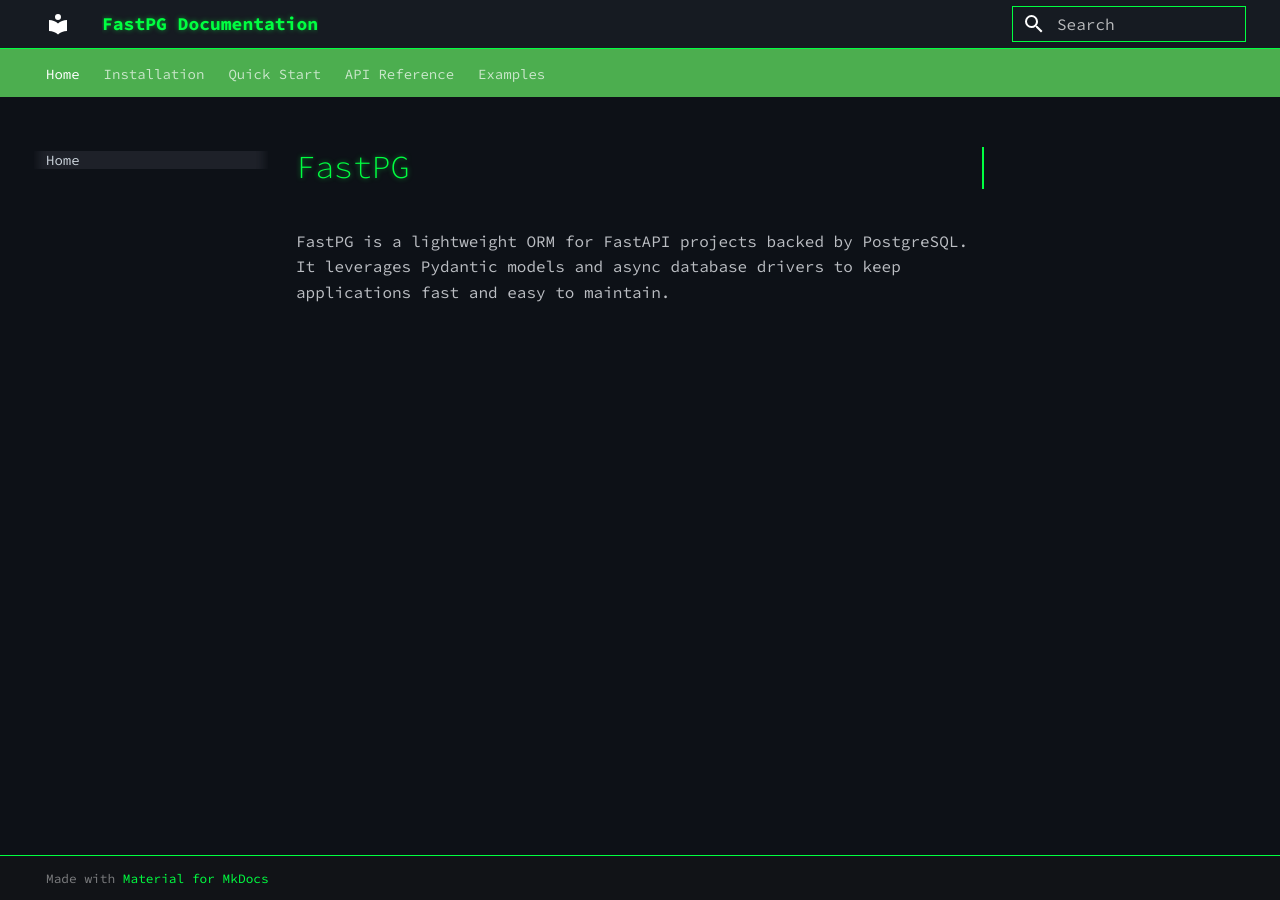
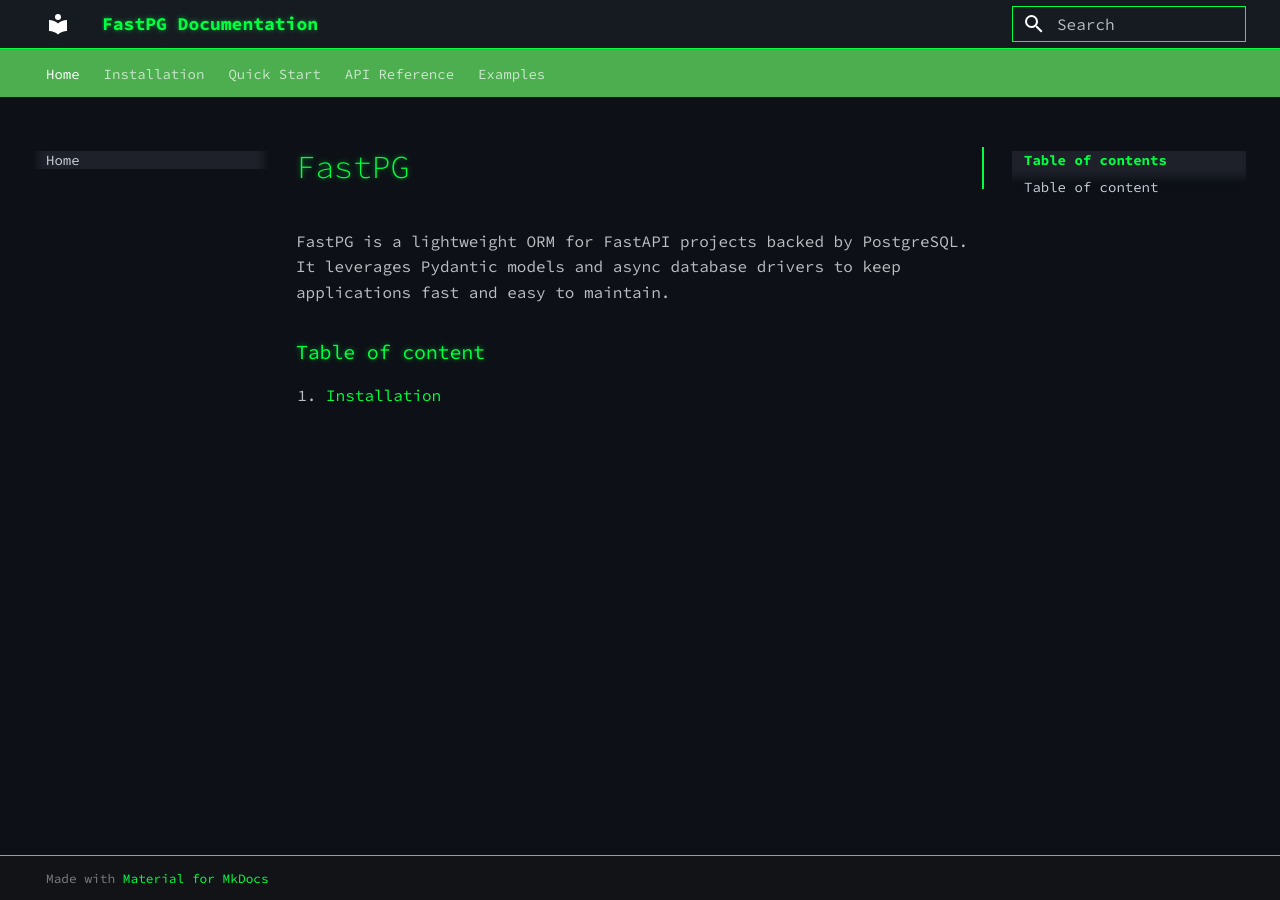
Before and after one commit to bepragma-ai/fastpg, an MkDocs documentation site: the page built from docs/index.md, in a window 1280 px wide. Built offline with MkDocs 1.6.1 and Material for MkDocs 9.7.7, drawn with Linux system fonts in a browser that asks for light colours.

Commit message:
Updated docs

```diff
--- a/docs/index.md
+++ b/docs/index.md
@@ -1,5 +1,6 @@
 # FastPG
 
-FastPG is a lightweight ORM for FastAPI projects backed by PostgreSQL. It
-leverages Pydantic models and async database drivers to keep applications fast
-and easy to maintain.
+FastPG is a lightweight ORM for FastAPI projects backed by PostgreSQL. It leverages Pydantic models and async database drivers to keep applications fast and easy to maintain.
+
+### Table of content
+1. [Installation](https://bepragma-ai.github.io/fastpg/installation)
```
Also changed, not shown: 1 other file.
